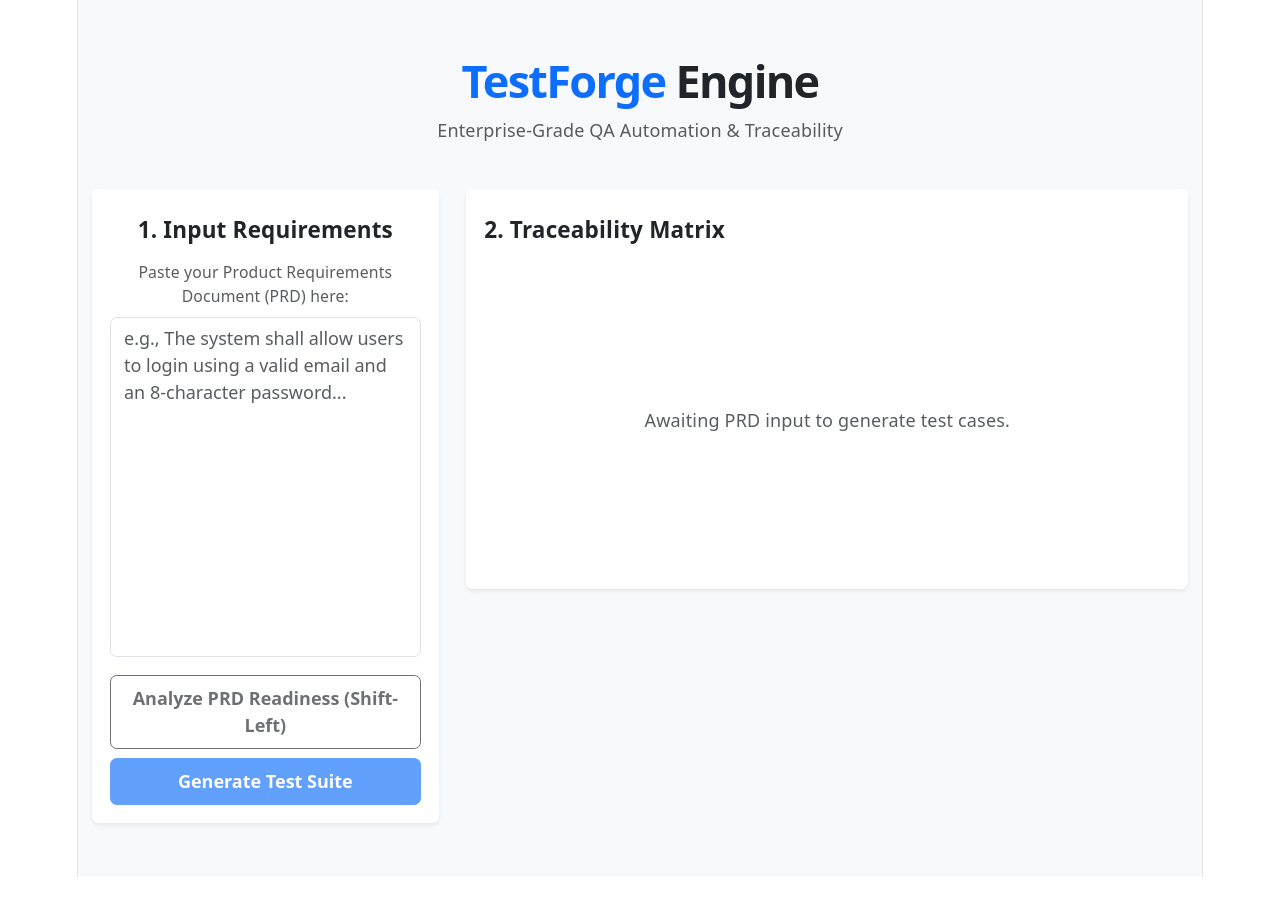
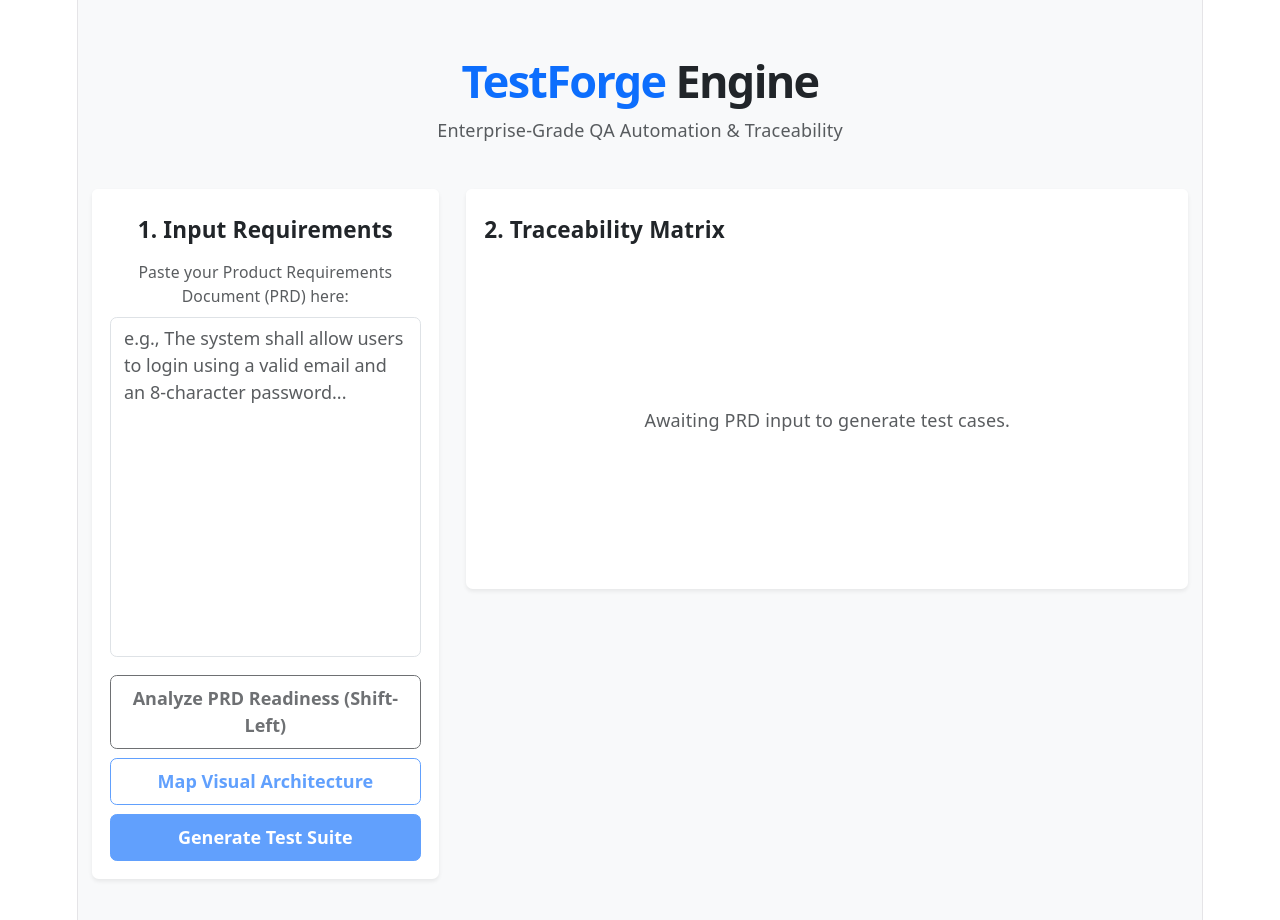
Before and after one commit to tushar603/autotest, a React app in the folder frontend/: page / in a window 1280 px wide. Shown: the top 920 px of the page. Before the commit the page ends 877 px from the top, so only its background shows below. Built offline with nearby package versions, Linux system fonts and the light colour scheme; the HTML template or start-up script is replaced by a standard one.

Commit message:
Added Mermaid.js visual dependency mapping in frontend

```diff
--- a/frontend/package.json
+++ b/frontend/package.json
@@ -12,6 +12,7 @@
   "dependencies": {
     "axios": "^1.15.2",
     "bootstrap": "^5.3.8",
+    "mermaid": "^11.14.0",
     "react": "^19.2.5",
     "react-bootstrap": "^2.10.10",
     "react-dom": "^19.2.5"
--- a/frontend/src/App.jsx
+++ b/frontend/src/App.jsx
@@ -1,6 +1,7 @@
-import React, { useState } from 'react';
+import React, { useState, useEffect } from 'react';
 import axios from 'axios';
 import { Container, Row, Col, Form, Button, Card, Spinner, Badge, Table, ListGroup } from 'react-bootstrap';
+import mermaid from 'mermaid';
 
 function App() {
   const [prdText, setPrdText] = useState('');
@@ -9,8 +10,20 @@ function App() {
   const [provider, setProvider] = useState(null);
   const [scoring, setScoring] = useState(false);
   const [scoreData, setScoreData] = useState(null);
+  const [generatingCode, setGeneratingCode] = useState(false);
+  const [generatingFlow, setGeneratingFlow] = useState(false);
+  const [flowchartText, setFlowchartText] = useState(null);
   const [error, setError] = useState(null);
-  const [generatingCode, setGeneratingCode] = useState(false);
+
+  useEffect(() => {
+    mermaid.initialize({ startOnLoad: true, theme: 'neutral' });
+  }, []);
+
+  useEffect(() => {
+    if (flowchartText) {
+      mermaid.contentLoaded();
+    }
+  }, [flowchartText]);
 
   const handleScore = async () => {
     if (!prdText.trim()) return;
@@ -27,6 +40,24 @@ function App() {
       setError(err.response?.data?.detail || "Failed to analyze PRD Readiness.");
     } finally {
       setScoring(false);
+    }
+  };
+
+  const handleGenerateFlow = async () => {
+    if (!prdText.trim()) return;
+    setGeneratingFlow(true);
+    setError(null);
+    setFlowchartText(null);
+
+    try {
+      const response = await axios.post('https://autotest-9n29.onrender.com/api/flow', {
+        text: prdText
+      });
+      setFlowchartText(response.data.flowchart);
+    } catch (err) {
+      setError(err.response?.data?.detail || "Failed to generate system flow.");
+    } finally {
+      setGeneratingFlow(false);
     }
   };
 
@@ -131,7 +162,7 @@ function App() {
                   variant="outline-dark"
                   className="w-100 py-2 fw-bold mb-2"
                   onClick={handleScore}
-                  disabled={scoring || loading || !prdText}
+                  disabled={scoring || loading || generatingFlow || !prdText}
                 >
                   {scoring ? (
                     <><Spinner as="span" animation="border" size="sm" role="status" aria-hidden="true" className="me-2"/> Analyzing Ambiguity...</>
@@ -139,10 +170,21 @@ function App() {
                 </Button>
 
                 <Button
+                  variant="outline-primary"
+                  className="w-100 py-2 fw-bold mb-2"
+                  onClick={handleGenerateFlow}
+                  disabled={scoring || loading || generatingFlow || !prdText}
+                >
+                  {generatingFlow ? (
+                    <><Spinner as="span" animation="border" size="sm" role="status" aria-hidden="true" className="me-2"/> Mapping Dependencies...</>
+                  ) : "Map Visual Architecture"}
+                </Button>
+
+                <Button
                   variant="primary"
                   className="w-100 py-2 fw-bold"
                   onClick={handleGenerate}
-                  disabled={loading || scoring || !prdText}
+                  disabled={loading || scoring || generatingFlow || !prdText}
                 >
                   {loading ? (
                     <><Spinner as="span" animation="border" size="sm" role="status" aria-hidden="true" className="me-2"/> Orchestrating Models...</>
@@ -184,6 +226,17 @@ function App() {
                       <i className="bi bi-check-circle-fill me-2"></i> Excellent! No major ambiguities detected. Ready for test generation.
                     </div>
                   )}
+                </Card.Body>
+              </Card>
+            )}
+
+            {flowchartText && (
+              <Card className="shadow-sm border-0 mb-4 bg-white">
+                <Card.Header className="bg-white border-bottom-0 pt-4 pb-2">
+                  <h5 className="fw-bold mb-0">Visual Dependency Map</h5>
+                </Card.Header>
+                <Card.Body className="d-flex justify-content-center overflow-auto">
+                  <div className="mermaid">{flowchartText}</div>
                 </Card.Body>
               </Card>
             )}
```
Also changed, not shown: 1 other file (tests, documents, lock files or other folders).
